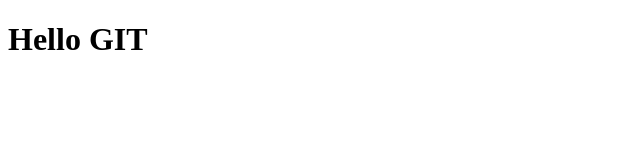
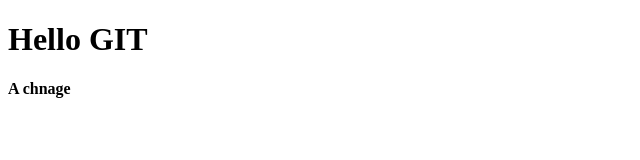
Before and after one commit to AliAlBanna/gitting, a plain HTML site: page index.html in a window 1280 px wide. Shown: the full height of the page, 0-640 px from the left. Drawn offline with Linux system fonts and the light colour scheme.

Commit message:
change 1

```diff
--- a/index.html
+++ b/index.html
@@ -8,5 +8,6 @@
 </head>
 <body>
     <h1>Hello GIT</h1>
+    <h4>A chnage</h4>
 </body>
 </html>
```
